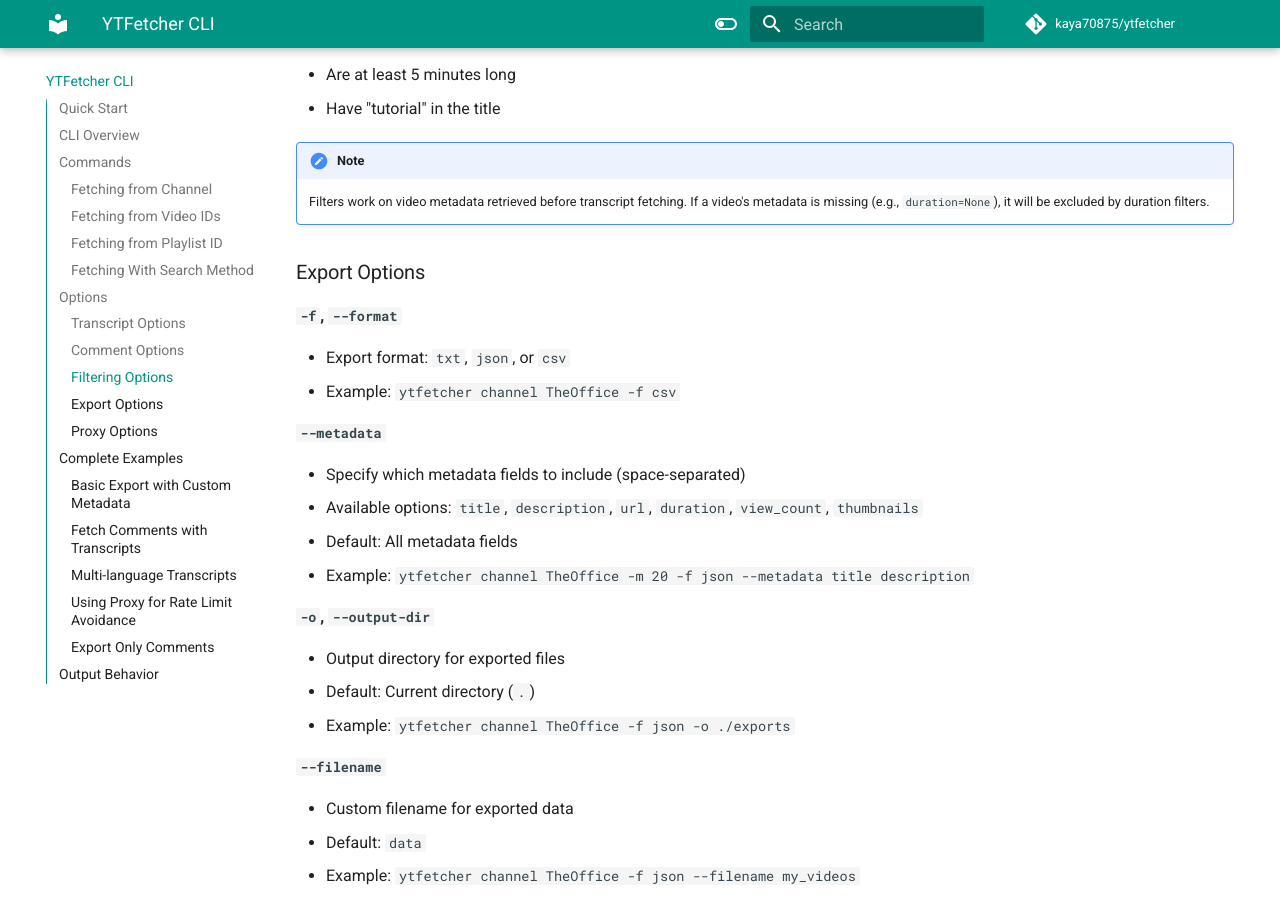
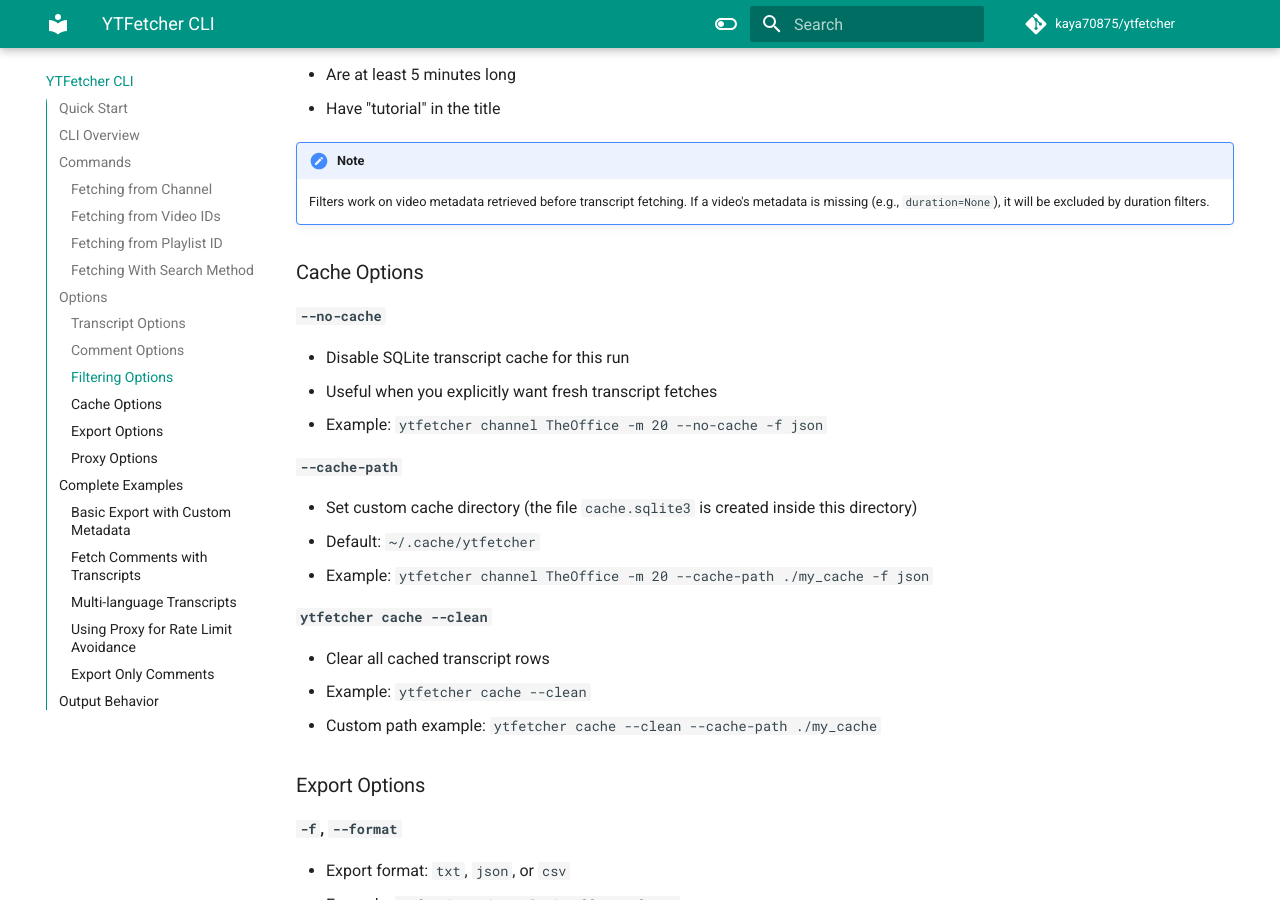
Before and after one commit to kaya70875/ytfetcher, an MkDocs documentation site: the page built from docs/cli.md, in a window 1280 px wide and 900 px high, scrolled down 4961 px. Built offline with MkDocs 1.6.1 and Material for MkDocs 9.7.7, drawn with Linux system fonts in a browser that asks for light colours; comment, search, counter and statistics services are not loaded; some of the changed text lies outside the part shown.

Commit message:
docs: add cache for cli docs

```diff
--- a/docs/cli.md
+++ b/docs/cli.md
@@ -45,7 +45,7 @@ ytfetcher channel <CHANNEL_HANDLE> -m <MAX_RESULTS> -f <FORMAT>
 
 **Optional Arguments:**
 
-- `-m`, `--max-results` - Maximum number of videos to fetch (default: 5)
+- `-m`, `--max-results` - Maximum number of videos to fetch (default: 20)
 - `--all` - Fetch ALL videos from a channel.
 
 **Example:**
@@ -89,7 +89,7 @@ ytfetcher playlist <PLAYLIST_ID> -f <FORMAT>
 
 **Optional Arguments:**
 
-- `-m`, `--max-results` - Maximum number of videos to fetch (default: 5)
+- `-m`, `--max-results` - Maximum number of videos to fetch (default: 20)
 - `--all` - Fetch ALL videos from a channel.
 
 **Example:**
@@ -219,6 +219,26 @@ This command only processes videos that:
 !!! Note
     Filters work on video metadata retrieved before transcript fetching. If a video's metadata is missing (e.g., `duration=None`), it will be excluded by duration filters.
 
+### Cache Options
+
+**`--no-cache`**
+
+- Disable SQLite transcript cache for this run
+- Useful when you explicitly want fresh transcript fetches
+- Example: `ytfetcher channel TheOffice -m 20 --no-cache -f json`
+
+**`--cache-path`**
+
+- Set custom cache directory (the file `cache.sqlite3` is created inside this directory)
+- Default: `~/.cache/ytfetcher`
+- Example: `ytfetcher channel TheOffice -m 20 --cache-path ./my_cache -f json`
+
+**`ytfetcher cache --clean`**
+
+- Clear all cached transcript rows
+- Example: `ytfetcher cache --clean`
+- Custom path example: `ytfetcher cache --clean --cache-path ./my_cache`
+
 ### Export Options
 
 **`-f`, `--format`**
```
